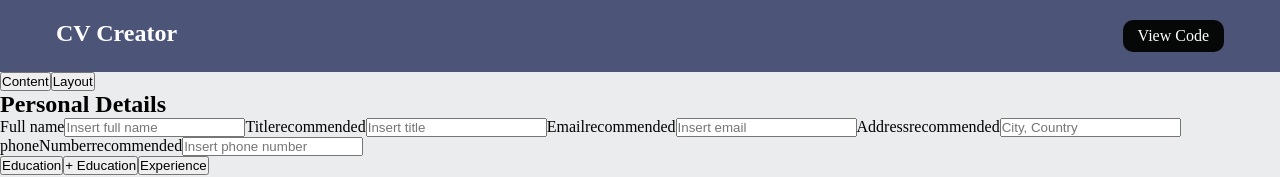
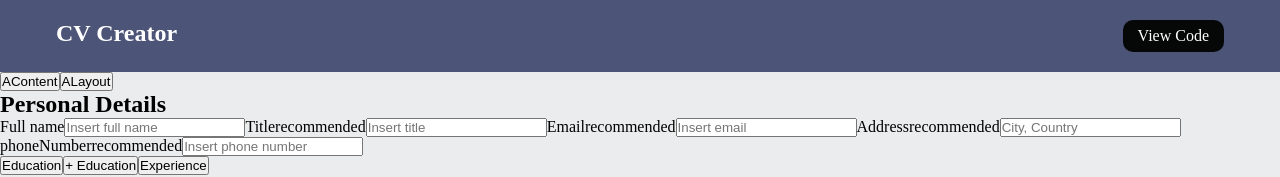
Before and after one commit to Alme08/curriculum-vitae-application, a React (Vite) app: page / in a window 1280 px wide. Shown: the top 177 px of the page. Built offline with nearby package versions, Linux system fonts and the light colour scheme.

Commit message:
Update component

```diff
--- a/src/components/Sidebar.jsx
+++ b/src/components/Sidebar.jsx
@@ -1,9 +1,9 @@
 function Sidebar({handleSidebar}) {
     return(
-        <>
-            <button id="content" onClick={handleSidebar}>Content</button>
-            <button id="layout" onClick={handleSidebar}>Layout</button>
-        </>
+        <div className="sidebar">
+            <button id="content" onClick={handleSidebar}><span>A</span>Content</button>
+            <button id="layout" onClick={handleSidebar}><span>A</span>Layout</button>
+        </div>
     )
 }
 
```
